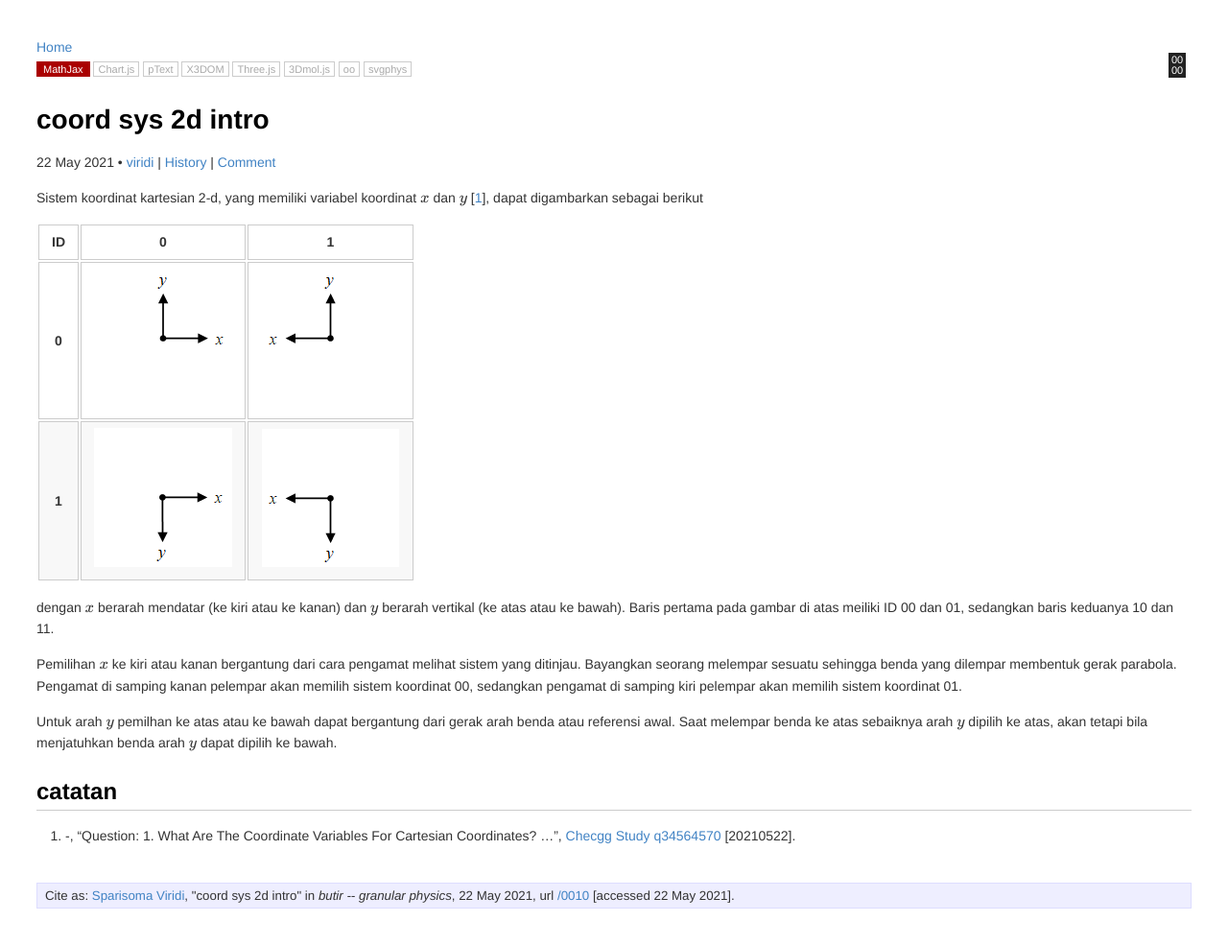
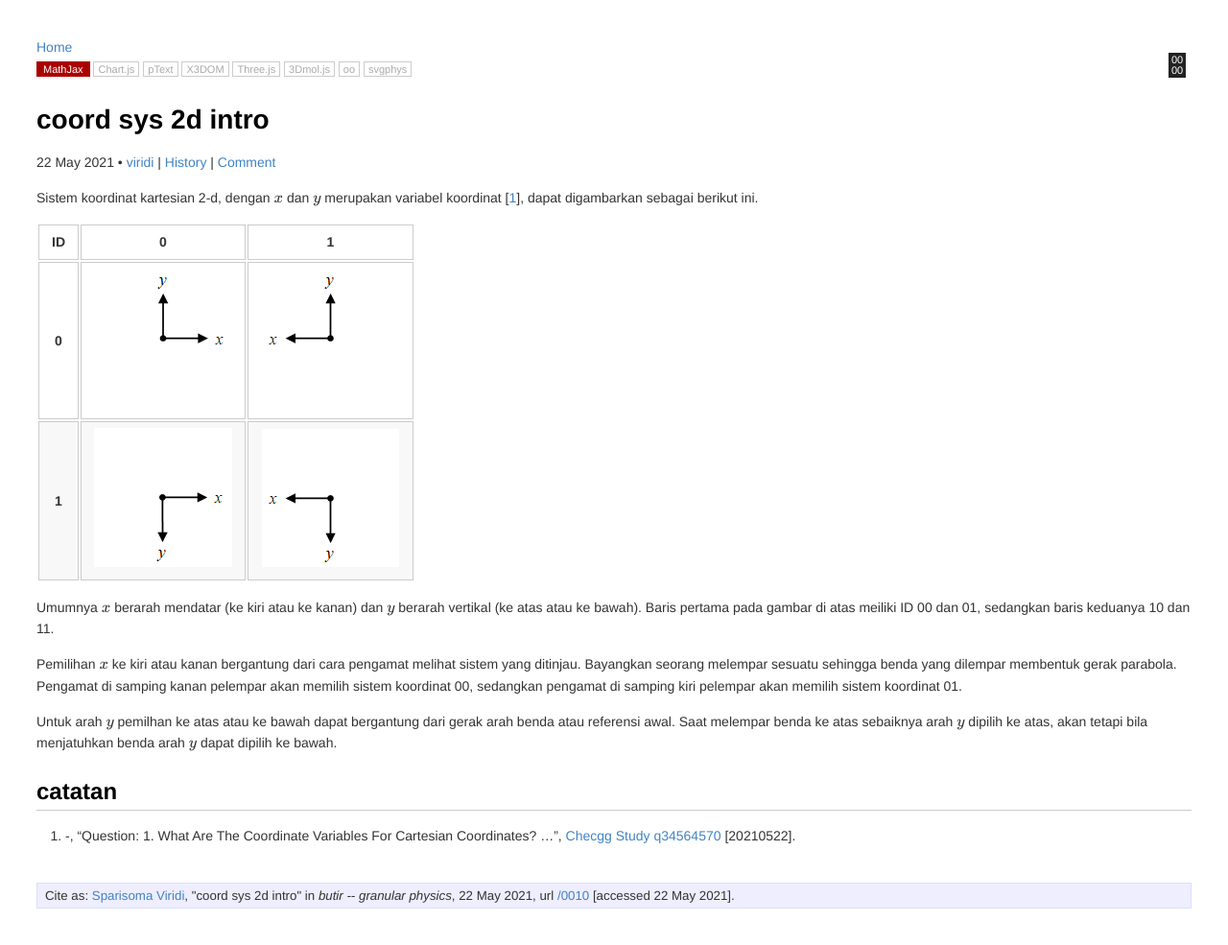
Before and after one commit to dudung/butir, a Jekyll site: the page built from _posts/0/01/2021-05-13-coord-sys-2d-intro.md, in a window 1280 px wide. Shown: the whole page at 96% size. Built offline with Jekyll 4.4.1, drawn with Linux system fonts in a browser that asks for light colours; formulas are drawn with MathJax 3.

```diff
--- a/_posts/0/01/2021-05-13-coord-sys-2d-intro.md
+++ b/_posts/0/01/2021-05-13-coord-sys-2d-intro.md
@@ -19,14 +19,14 @@
 twitter_username: 6unpnp
 nodes: ['0000']
 ---
-Sistem koordinat kartesian 2-d, yang memiliki variabel koordinat $x$ dan $y$ [[1](#r01)], dapat digambarkan sebagai berikut
+Sistem koordinat kartesian 2-d, dengan $x$ dan $y$ merupakan variabel koordinat [[1](#r01)], dapat digambarkan sebagai berikut ini.
 
 ID | 0 | 1
 :-: | :-: | :-:
 **0** | ![](assets/img/0/01/0010-a.png) | ![](assets/img/0/01/0010-b.png)
 **1** | ![](assets/img/0/01/0010-c.png) | ![](assets/img/0/01/0010-d.png)
 
-dengan $x$ berarah mendatar (ke kiri atau ke kanan) dan $y$ berarah vertikal (ke atas atau ke bawah). Baris pertama pada gambar di atas meiliki ID 00 dan 01, sedangkan baris keduanya 10 dan 11.
+Umumnya $x$ berarah mendatar (ke kiri atau ke kanan) dan $y$ berarah vertikal (ke atas atau ke bawah). Baris pertama pada gambar di atas meiliki ID 00 dan 01, sedangkan baris keduanya 10 dan 11.
 
 Pemilihan $x$ ke kiri atau kanan bergantung dari cara pengamat melihat sistem yang ditinjau. Bayangkan seorang melempar sesuatu sehingga benda yang dilempar membentuk gerak parabola. Pengamat di samping kanan pelempar akan memilih sistem koordinat 00, sedangkan pengamat di samping kiri pelempar akan memilih sistem koordinat 01.
 
```
